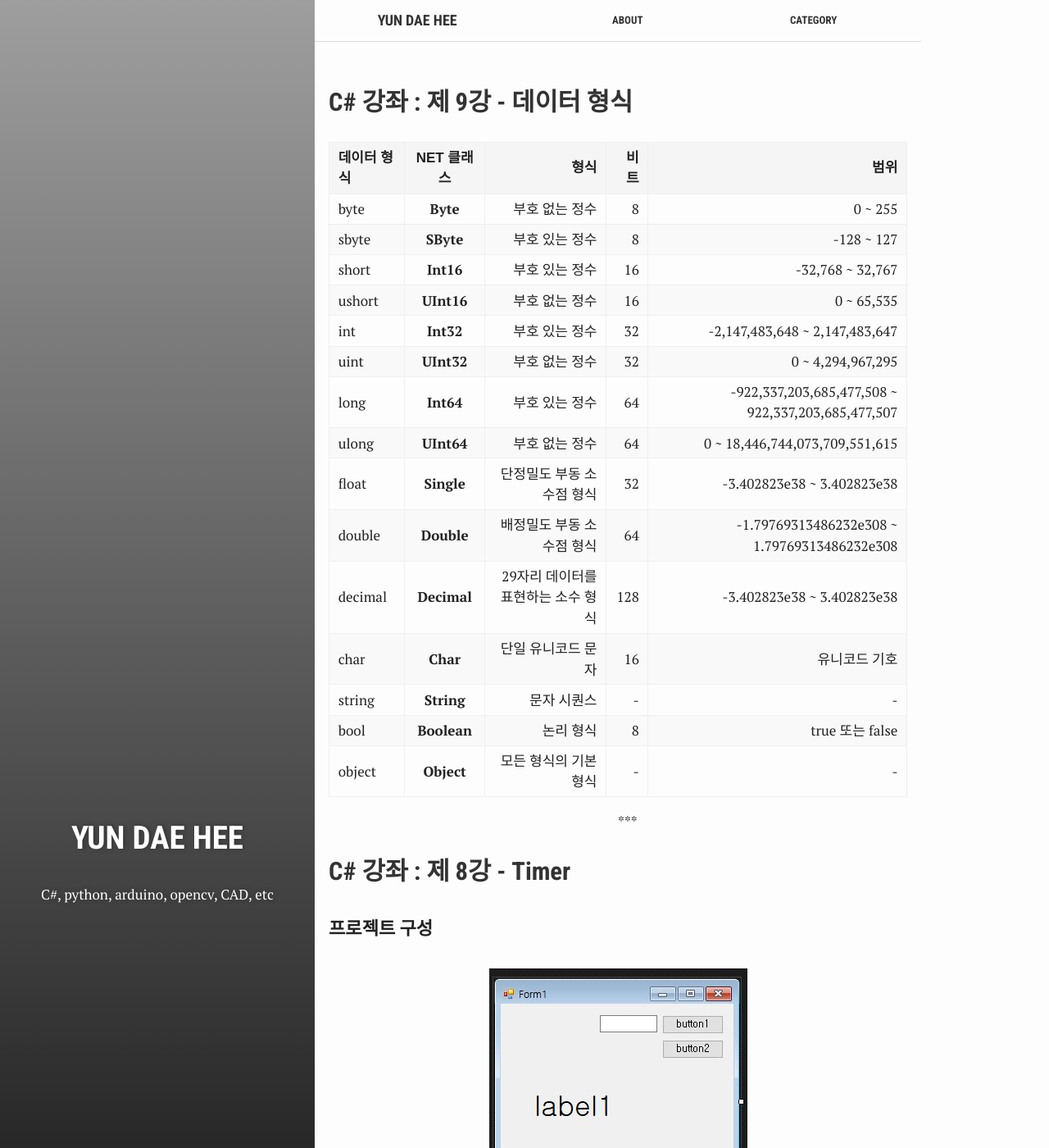
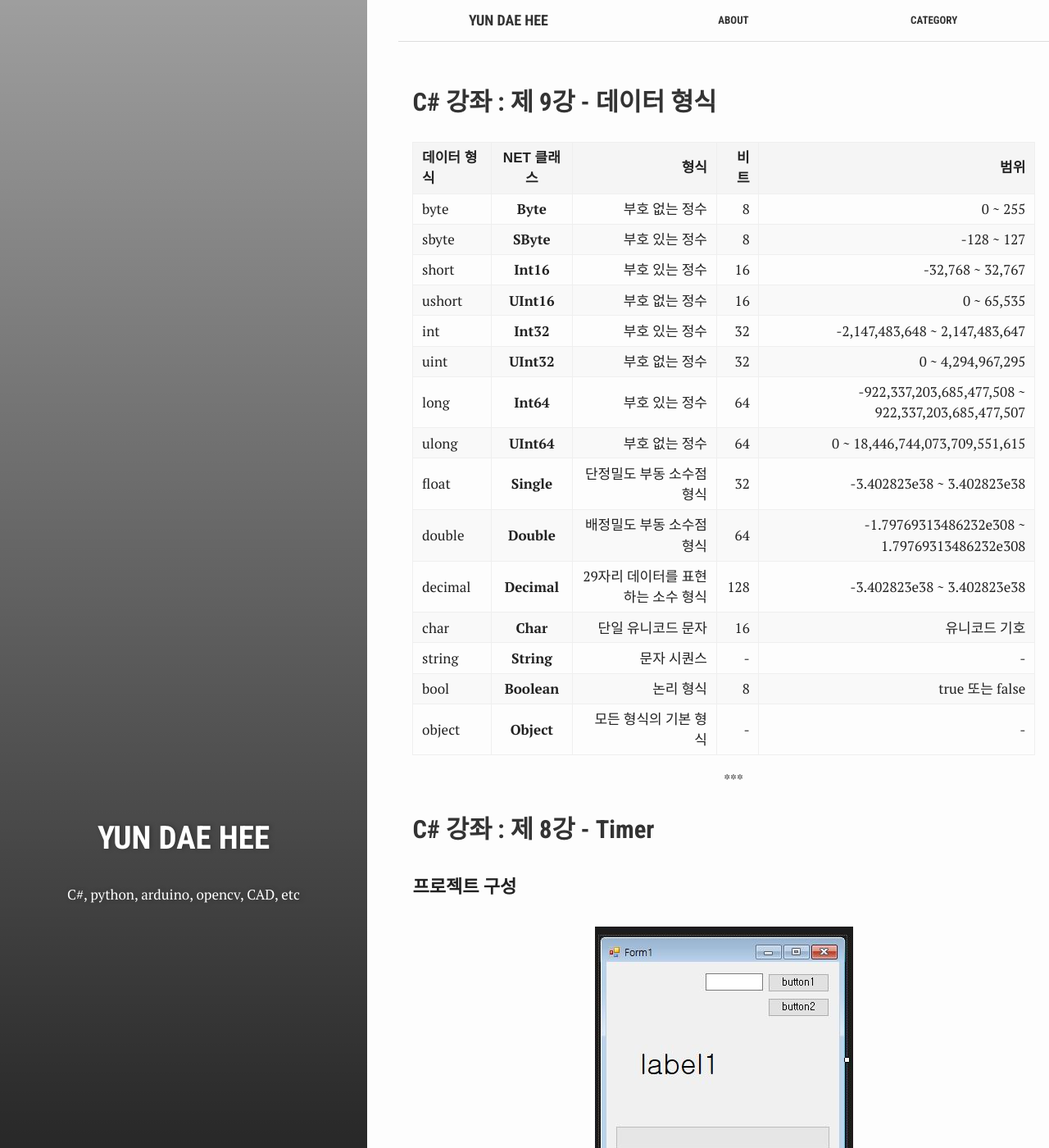
Before and after one commit to test076923/076923.github.io, a Jekyll site: the page built from index.html, in a window 1280 px wide and 1400 px high. Shown: the whole window at 82% size. Built offline with Jekyll 4.4.1, drawn with Linux system fonts in a browser that asks for light colours.

Commit message:
Update _variables.scss

```diff
--- a/assets/_sass/_variables.scss
+++ b/assets/_sass/_variables.scss
@@ -1,12 +1,12 @@
-$lg-break-point: 1600px;
+$lg-break-point: 1200px;
 $break-point: 960px;
 $md-break-point: 640px;
 $sm-break-point: 320px;
 
-$aside-width: 30%;
-$content-wrapper-width: 70%;
-$article-max-width: 740px;
-$post-margin-left: 30%;
+$aside-width: 35%;
+$content-wrapper-width: 62%;
+$article-max-width: 940px;
+$post-margin-left: 38%;
 
 $img: "../img";
 $js: "../js";
```
